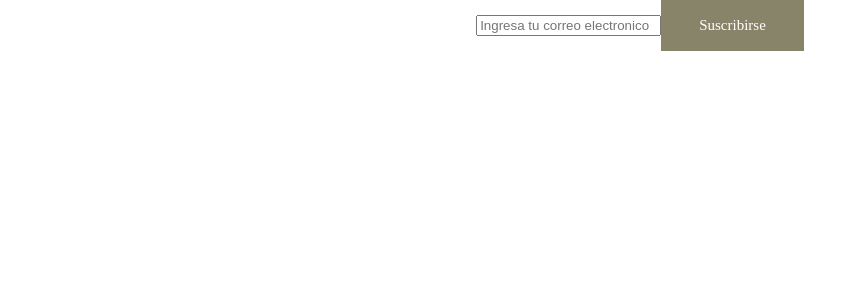
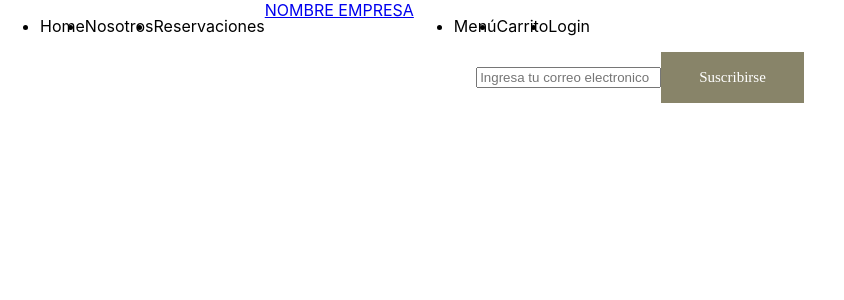
Before and after one commit to FUERA-DE-SERIE/FRONTEND, a React (Create React App) app in the folder fuera-de-serie/: page / in a window 1280 px wide. Shown: the top 300 px of the page, without its empty margins (0-844 px from the left). Built offline with nearby package versions, Linux system fonts and the light colour scheme.

Commit message:
iss2-1-1

```diff
--- a/fuera-de-serie/src/App.js
+++ b/fuera-de-serie/src/App.js
@@ -1,9 +1,12 @@
 import './App.css';
 import Footer from './sections/Footer';
+import Header from './sections/Header';
+
 
 function App() {
   return (
     <div className="App">
+      <Header/>
       <Footer/>
     </div>
   );
--- /dev/null
+++ b/fuera-de-serie/src/components/headerSection/LinkMenu.js
@@ -0,0 +1,11 @@
+import React from 'react'
+
+const LinkMenu = ({nombrelink}) => {
+    return (
+        <li>
+         {nombrelink}
+        </li>
+    )
+}
+
+export default LinkMenu
--- /dev/null
+++ b/fuera-de-serie/src/components/headerSection/Logo.js
@@ -0,0 +1,11 @@
+import React from 'react'
+
+const Logo = () => {
+    return (
+        <a href = "/">
+         NOMBRE EMPRESA
+        </a>
+    )
+}
+
+export default Logo
--- /dev/null
+++ b/fuera-de-serie/src/components/headerSection/Menu.js
@@ -0,0 +1,18 @@
+import React from 'react'
+import LinkMenu from './LinkMenu'
+import './menu.css'
+
+
+const Menu = ({ nombreslinks }) => {
+    return (
+        <ul className = "menu">
+            {nombreslinks.map((nombrelink) => (
+
+                <LinkMenu nombrelink={nombrelink} />
+            ))}
+
+        </ul>
+    )
+}
+
+export default Menu
--- /dev/null
+++ b/fuera-de-serie/src/components/headerSection/menu.css
@@ -0,0 +1,4 @@
+.menu{
+    display : flex;
+
+}
--- /dev/null
+++ b/fuera-de-serie/src/sections/header.css
@@ -0,0 +1,3 @@
+.header{
+    display:flex;
+}
--- a/fuera-de-serie/src/sections/header.js
+++ b/fuera-de-serie/src/sections/header.js
@@ -0,0 +1,20 @@
+import React from 'react'
+import Logo from '../components/headerSection/Logo'
+import Menu from '../components/headerSection/Menu'
+import './header.css'
+
+
+
+const Header = () => {
+    const menu1 = ["Home", "Nosotros", "Reservaciones" ]
+    const menu2 = ["Menú", "Carrito", "Login" ]
+    return (
+        <header className="header">
+          <Menu nombreslinks={menu1}/>
+          <Logo/>
+          <Menu nombreslinks={menu2}/>
+        </header>
+    )
+}
+
+export default Header
```
Also changed, not shown: 2 other files (tests, documents, lock files or other folders).
